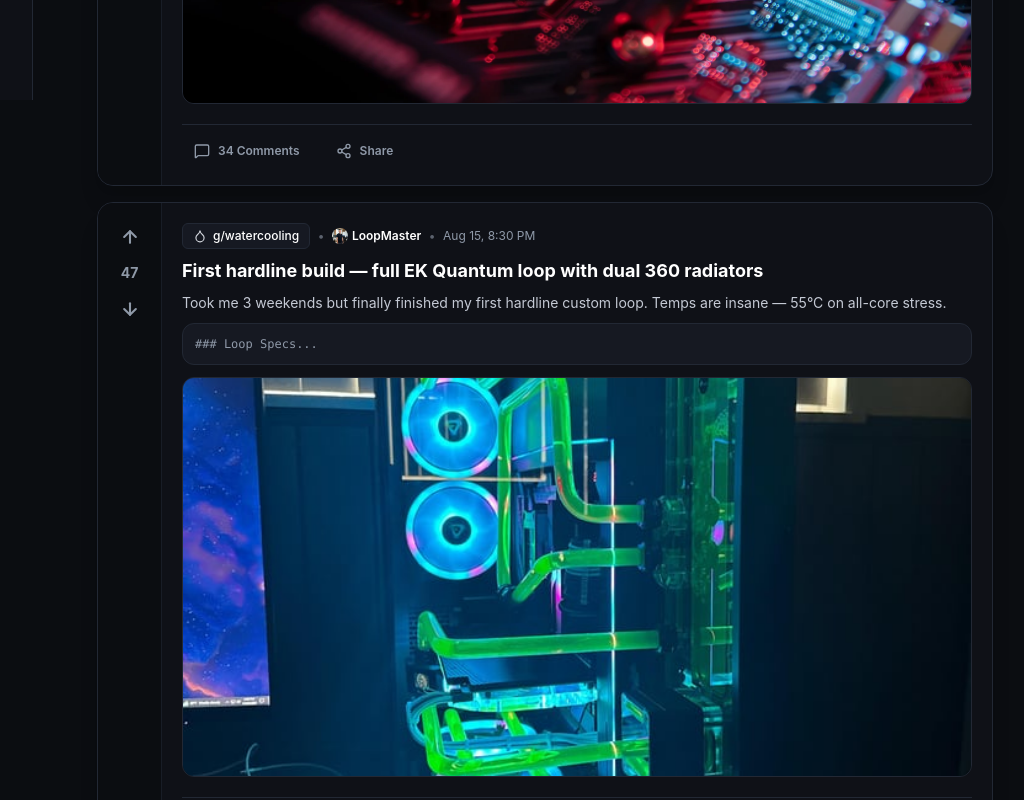
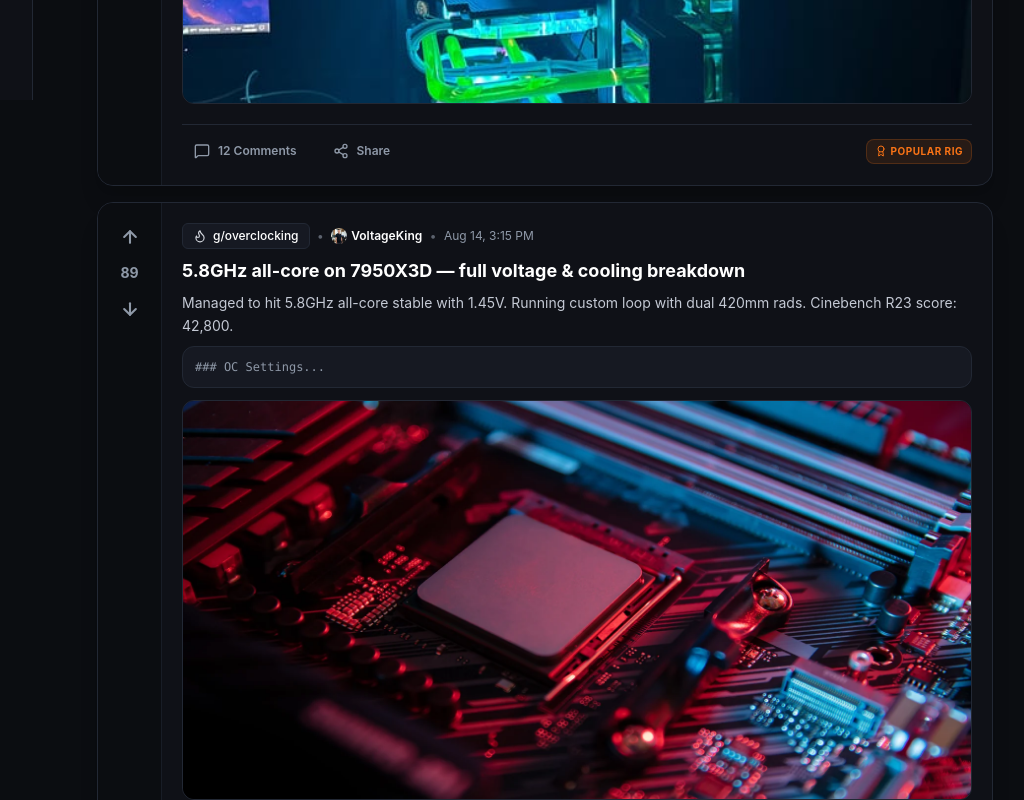
Before and after one commit to rohan9932/ThermalPaste-frontend, a React (Vite) app: page /saved in a window 1280 px wide. Shown: the part 700-1500 px from the top of the page, without its empty margins (223-1247 px from the left). Built offline with nearby package versions, Linux system fonts and the light colour scheme.

Commit message:
[UPDATE] SavedPostsPage to fetch saved items with getSavedPosts()

```diff
--- a/src/pages/SavedPostsPage.jsx
+++ b/src/pages/SavedPostsPage.jsx
@@ -3,52 +3,12 @@
 import Navbar from "../components/Navbar";
 import Sidebar from "../components/Sidebar";
 import PostCard from "../components/PostCard";
-import { Bookmark, Sparkles, Compass } from "lucide-react";
-
-// Mock list of initial saved/bookmarked posts for the active user
-const INITIAL_SAVED_POSTS = [
-  {
-    id: "post_3",
-    subGroup: "g/overclocking",
-    community: "g/overclocking",
-    authorname: "VoltageKing",
-    author: "VoltageKing",
-    authorAvatar: "/images/avatar.jpg",
-    createdAt: "Aug 14, 3:15 PM",
-    timestamp: "Aug 14, 3:15 PM",
-    title: "5.8GHz all-core on 7950X3D — full voltage & cooling breakdown",
-    content:
-      "Managed to hit 5.8GHz all-core stable with 1.45V. Running custom loop with dual 420mm rads. Cinebench R23 score: 42,800.",
-    sectionHeader: "### OC Settings...",
-    image: "/images/overclocking-cpu-benchmark-gaming-1.webp",
-    upvotes: 89,
-    commentsCount: 34,
-    isPopularRig: false,
-  },
-  {
-    id: "post_2",
-    subGroup: "g/watercooling",
-    community: "g/watercooling",
-    authorname: "LoopMaster",
-    author: "LoopMaster",
-    authorAvatar: "/images/avatar.jpg",
-    createdAt: "Aug 15, 8:30 PM",
-    timestamp: "Aug 15, 8:30 PM",
-    title:
-      "First hardline build — full EK Quantum loop with dual 360 radiators",
-    content:
-      "Took me 3 weekends but finally finished my first hardline custom loop. Temps are insane — 55°C on all-core stress.",
-    sectionHeader: "### Loop Specs...",
-    image: "/images/water-cooling-custom-loop-pc-build-1.jpg",
-    upvotes: 47,
-    commentsCount: 12,
-    isPopularRig: true,
-  },
-];
+import { Bookmark, Compass } from "lucide-react";
+import { getSavedPosts } from "../data/mockData";
 
 export default function SavedPostsPage() {
   const [isSidebarOpen, setIsSidebarOpen] = useState(false);
-  const [savedPosts, setSavedPosts] = useState(INITIAL_SAVED_POSTS);
+  const [savedPosts, setSavedPosts] = useState(getSavedPosts());
 
   return (
     <div className="min-h-screen bg-[#0B0D11] text-white flex flex-col">
```
